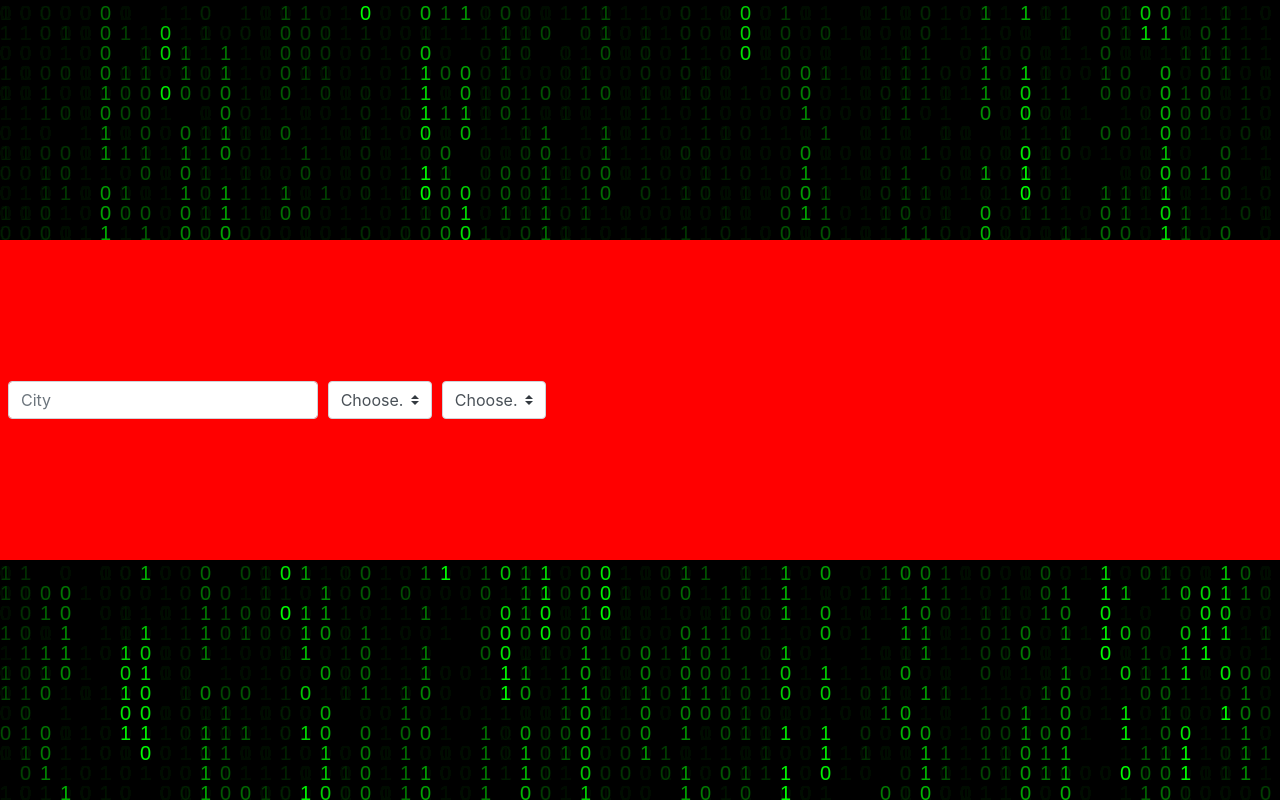
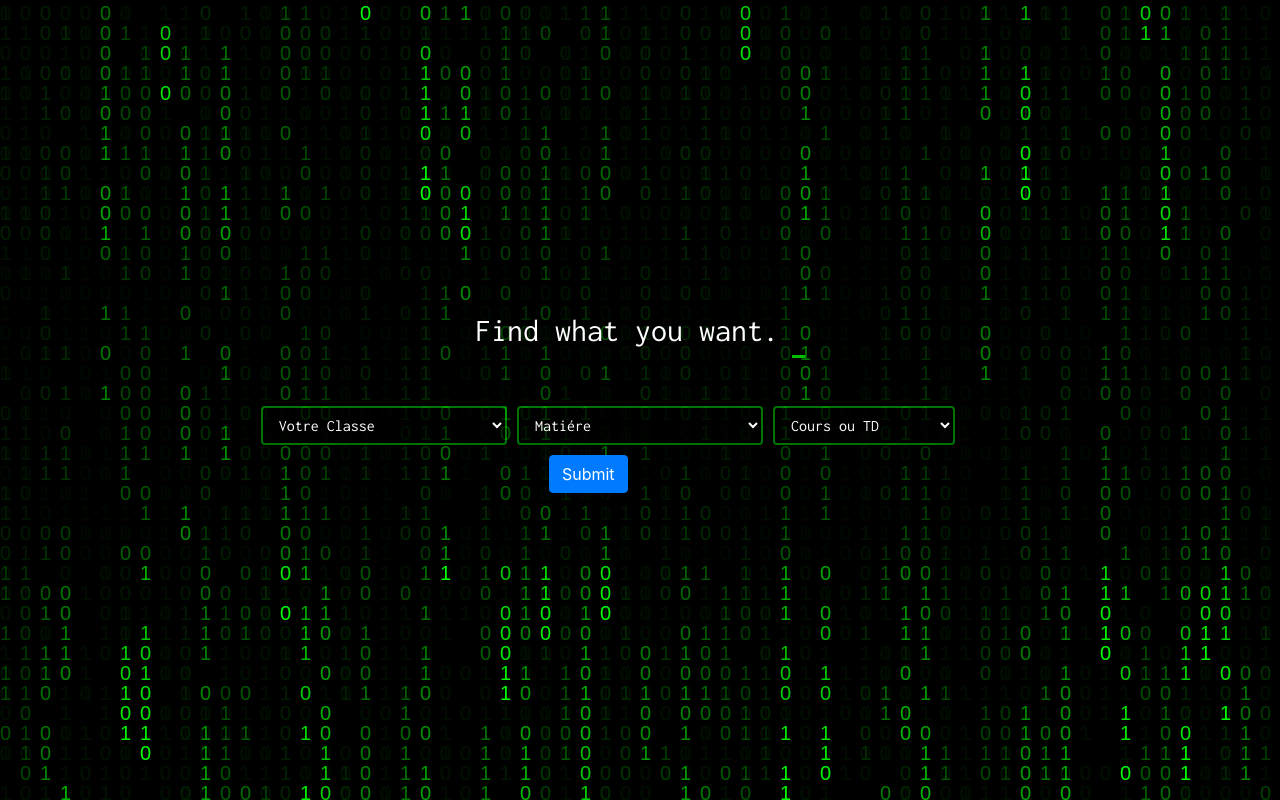
Before and after one commit to Omdaprog/ISIMA, a Django app: page / in a window 1280 px wide. Run offline with Django 3.2, Linux system fonts and the light colour scheme; data that the repository does not hold is empty; some libraries are stand-ins or nearby versions.

Commit message:
add search form

```diff
--- a/isima_trivez/forms.py
+++ b/isima_trivez/forms.py
@@ -8,16 +8,15 @@ class Post_info_form(ModelForm):
     degree = forms.CharField()
     description = forms.CharField()
     slug = forms.CharField()
-
-
-
-
     class Meta:
         model = Post
         fields = ['title','matire','degree','description','slug']
 
-
-
-
 class Upload_image_form(forms.Form):
     image = forms.FileField(widget=forms.ClearableFileInput(attrs={'multiple': True}))
+
+class SearchForm(forms.Form):
+    # Class = forms.ChoiceField()
+    # matiere = forms.ChoiceField()
+    # cour_td =
+    pass
--- a/isima_trivez/templates/HomePage.html
+++ b/isima_trivez/templates/HomePage.html
@@ -1,4 +1,8 @@
 {% extends 'base.html' %}
+
+{% block extra_head %}
+<link href="https://fonts.googleapis.com/css2?family=Inconsolata&display=swap" rel="stylesheet">
+{% endblock %}
 
 {% block style %}
 <style>
@@ -18,18 +22,111 @@
 
     }
 
-    .Block {
+    .Block{
     position: absolute;
     width: 100%;
     height: 40%;
     top: 30%;
-
     margin: auto;
-        background: red;
-
+    background: rgba(0, 0, 0, 0.445);
     display: flex;
     justify-content: center;
 
+}
+
+    /* Form style */
+    .form-control {
+        height: calc(2.25rem + 3px) !important;
+        font-size: 1rem !important;
+        color: white !important;
+        background-color: rgba(0, 0, 0, 0.452) !important;
+        border: 2px solid rgba(0, 255, 0, 0.452) !important;
+        font-family: 'Inconsolata', monospace !important;
+    }
+
+    /* DEMO-SPECIFIC STYLES */
+    #parent {
+        height: 53px;
+        white-space: nowrap;
+        overflow: hidden;
+        font-family: 'Inconsolata', monospace !important;
+        font-size: 32px;
+        color: white;
+        position: relative;
+    }
+
+    #Border {
+        border-bottom: solid 3px rgba(0, 255, 0, .75);
+        position: absolute;
+        right: -7px;
+        width: 20px;
+    }
+
+    /* Animation */
+    #parent {
+        animation: animated-text 2s steps(30, end) 1s 1 normal both
+    }
+
+    #Border {
+        animation: animated-cursor 600ms steps(30, end) infinite;
+    }
+
+
+
+    /* text animation */
+
+    @keyframes animated-text {
+        from {
+            width: 0;
+        }
+
+        to {
+            width: 330px;
+        }
+    }
+
+    /* cursor animations */
+
+    @keyframes animated-cursor {
+        from {
+            border-bottom-color: rgba(0, 255, 0, .75);
+        }
+
+        to {
+            border-bottom-color: transparent;
+        }
+    }
+
+    @media only screen and (max-width: 1024px) {
+        form {
+            width: 80% !important;
+        }
+    }
+
+    @media only screen and (max-width: 767px) {
+        form {
+            width: 95% !important;
+        }
+    }
+
+    @media only screen and (max-width: 600px) {
+        form {
+            width: 60% !important;
+        }
+
+        .form-row {
+            display: block !important;
+        }
+
+        .col-4 {
+            max-width: 100%;
+            margin-bottom: 10px;
+        }
+
+        .col-3 {
+            max-width: 100%;
+            margin: auto;
+        }
     }
 </style>
 {% endblock style %}
@@ -37,33 +134,46 @@
 {% block content %}
 
 <canvas style="width: 100%; height: auto; z-index: -1;" id="c"></canvas>
-<div class="Block d-flex align-items-start flex-column ">
-    <div class="  p-2 ">
-        <form>
+<div class="Block d-flex flex-column ">
+    <div class="p-2 d-flex justify-content-center ">
+        <div id="parent">Find what you want.<div id="Border"></div>
+        </div>
+    </div>
+
+    <div style="margin-top: 30px;" class="d-flex justify-content-center flex-wrap p-2 ">
+        <form method="POST" id="form" style="width: 60%; margin: auto;">
+            {% csrf_token %}
             <div class="form-row">
-                <div class="col-7">
-                    <input type="text" class="form-control" placeholder="City">
+                <div class="col-4">
+                    <select name="Class" class="form-control form-control" id="inlineFormCustomSelect">
+                        <option selected>Votre Classe</option>
+                        <option value="1">LCS2 A</option>
+                        <option value="2">LCS2 B</option>
+                        <option value="3">LCS2 C</option>
+                        <option value="3">LCS2 D</option>
+                    </select>
                 </div>
-                <div class="col">
-                    <select class="custom-select mr-sm-2" id="inlineFormCustomSelect">
-                        <option selected>Choose...</option>
+                <div class="col-4">
+                    <select name="matiere" class="form-control form-control" id="inlineFormCustomSelect">
+                        <option selected>Matiére</option>
                         <option value="1">One</option>
                         <option value="2">Two</option>
                         <option value="3">Three</option>
                     </select>
                 </div>
-                <div class="col">
-                    <select class="custom-select mr-sm-2" id="inlineFormCustomSelect">
-                        <option selected>Choose...</option>
-                        <option value="1">One</option>
-                        <option value="2">Two</option>
-                        <option value="3">Three</option>
+                <div class="col-3">
+                    <select name="cour_td" class="form-control form-control" id="inlineFormCustomSelect">
+                        <option selected>Cours ou TD </option>
+                        <option value="1">TD</option>
+                        <option value="2">Cours</option>
+
                     </select>
+                </div>
+                <div style="margin: auto; margin-top: 10px;" class="col-3">
+                    <button type="submit" class="btn btn-primary">Submit</button>
                 </div>
             </div>
         </form>
-    </div>
-
     </div>
     <!-- {% for object in object_list %}
     {% for p in object.uploadimages_set.all %}
--- a/isima_trivez/views.py
+++ b/isima_trivez/views.py
@@ -1,13 +1,27 @@
 from django.shortcuts import render, redirect
-from .forms import Post_info_form, Upload_image_form
+from .forms import Post_info_form, Upload_image_form, SearchForm
 from .models import Post,UploadImages
-from django.views.generic import ListView
+from django.views.generic import ListView, View
 
 
-class HomeView(ListView):
-    model = Post
-    paginate_by = 10
-    template_name = "HomePage.html"
+class HomeView(View):
+
+    def get(self, *args, **kwargs):
+        form = SearchForm()
+        context = {'form':form}
+        return render(self.request,"HomePage.html",context)
+    def post(self, *args, **kwargs):
+        # Must get data with forms.ChoiceField() , create choise dictionary, but it's too long
+        Class = self.request.POST.get('Class')
+        matiere = self.request.POST.get('matiere')
+        cour_td = self.request.POST.get('cour_td')
+
+        print(Class + matiere +cour_td)
+
+        return redirect("isima_trivez:new_post")
+
+
+#TODO:Post the posts that match with value searched
 
 
 
```
Also changed, not shown: isima_trivez/templates/PostPage.html (added). Lines whose indentation alone changed are shown as unchanged.
